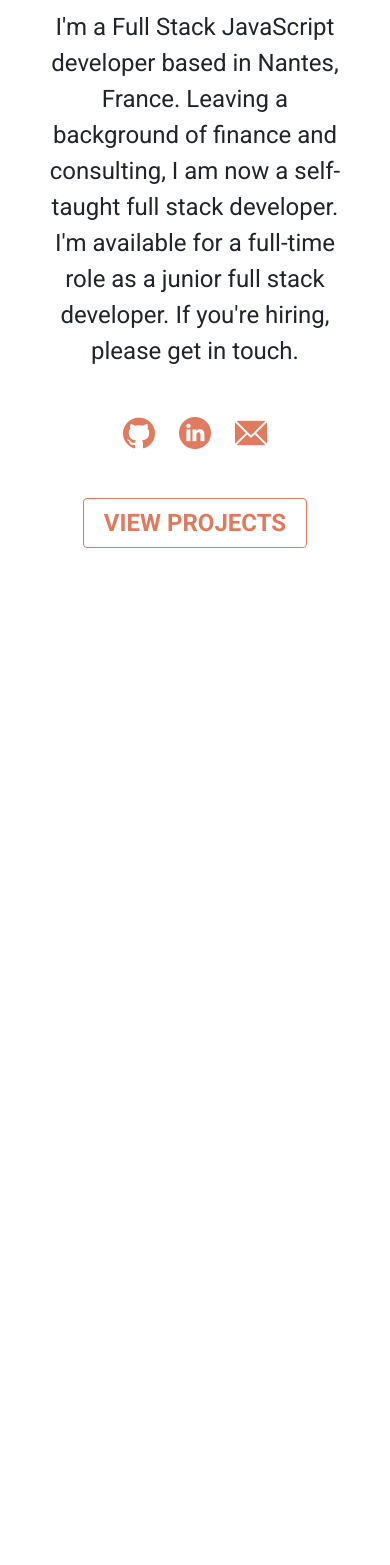
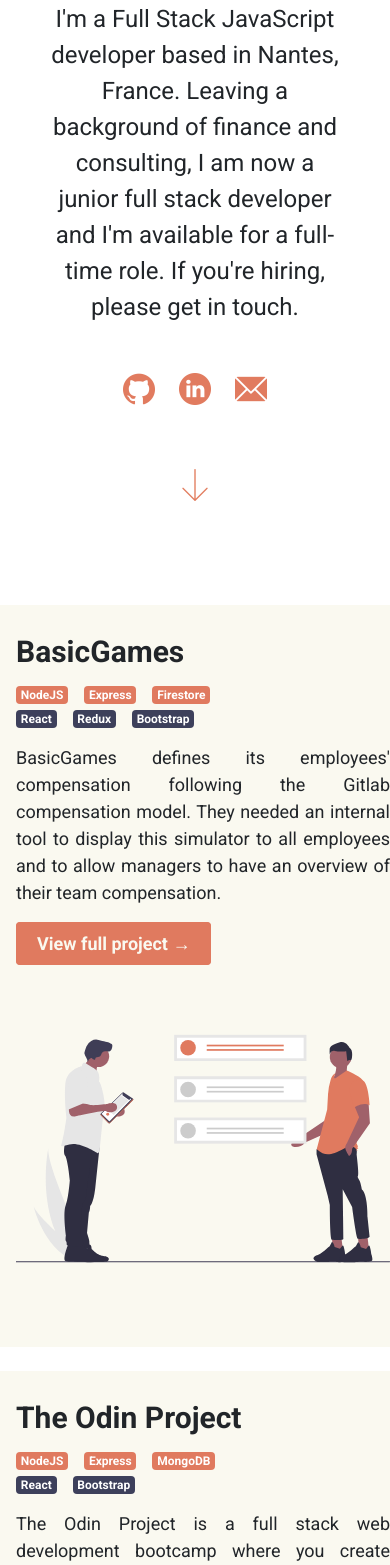
Before and after one commit to morganbonhomme/morganbonhomme.github.io, a React (Create React App) app: page / in a window 390 px wide. Shown: the part 432-1997 px from the top of the page. Before the commit the page ends 980 px from the top, so only its background shows below. Built offline with nearby package versions, Linux system fonts and the light colour scheme.

Commit message:
changed ui

```diff
--- a/src/Containers/about.js
+++ b/src/Containers/about.js
@@ -3,11 +3,21 @@
 import git from '../assets/github.png';
 import linkedin from '../assets/linkedin.png';
 import email from '../assets/email.png';
+import salarysimu from '../assets/salarysimu.svg';
+import tictactoedemo from '../assets/tictactoedemo.gif';
+import etchdemo from '../assets/etchdemo.gif';
+import nytdemo from '../assets/nytdemo.png';
+import responsivedesigndemo from '../assets/responsivedesigndemo.gif';
+import weatherdemo from '../assets/weatherdemo.png';
+import messagedemo from '../assets/messagedemo.png';
+import secretblogdemo from '../assets/secretblogdemo.png';
+import arrow from '../assets/down-arrow.png';
+
 
 
 const about = () => {
   return (
-  <div className="container">
+  <div className="container pt-5">
 
     <div className="row">
       <div className="col-12">
@@ -17,14 +27,14 @@
       </div>
       <div className="col-10 align-items-center">
         <h1 className="my-4 py-0 text-center mb-4 mt-4 color-grey font30"> Hello, I'm Morgan.</h1>
-        <h2 className="my-0 py-0 font24 text-center font24 fontregular linespace"> I'm a Full Stack JavaScript developer based in Nantes, France. Leaving a background of finance and consulting, I am now a self-taught full stack developer. I'm available for a full-time role as a junior full  stack developer. If you're hiring, please get in touch.</h2>
+        <h2 className="my-0 py-0 font24 text-center font24 fontregular linespace"> I'm a Full Stack JavaScript developer based in Nantes, France. Leaving a background of finance and consulting, I am now a junior full stack developer and I'm available for a full-time role. If you're hiring, please get in touch.</h2>
       </div>
       <div className="col-1 align-items-center">
       </div>
     </div>
 
 
-      <div className="row mt-5">
+      <div className="row my-5 ">
         <div className="col-12 mb-2">
           <div className='text-center'>
           <a href='https://github.com/morganbonhomme' target="_blank" className='imglink' > <img src={git} className='logo' alt="idpic"/> </a>
@@ -32,11 +42,106 @@
           <a href='mailto:bonhomme.morgan@gmail.com' className='imglink' target="_blank" > <img src={email} className='logo' alt="idpic"/> </a>
           </div>
         </div>
-        <div className="col-12 mt-5">
+        <div className="col-12 my-5 py-2">
           <div className='text-center'>
-          <a href='/#/projects' className='viewprojects font24 font600 rounded' > VIEW PROJECTS </a>
+
+            <img src={arrow} className='logo' alt="arrow"/>
+
           </div>
         </div>
+
+<hr></hr>
+
+        <div id="projectsabout" className="row bg-egg mt-5 pl-3 rounded">
+      <div className="col-md-6 col-12">
+        <p className='font30 font600 mt-4 mb-2'> BasicGames </p>
+        <span class="badge bg-orange text-white mr-2">NodeJS</span>
+        <span class="badge bg-orange text-white mx-2">Express</span>
+        <span class="badge bg-orange text-white mx-2">Firestore</span>
+        <br></br>
+        <span class="badge bg-darkblue text-white mr-2">React</span>
+        <span class="badge bg-darkblue text-white mx-2">Redux</span>
+        <span class="badge bg-darkblue text-white mx-2 mb-2">Bootstrap</span>
+        <p className='font18 fontregular  mt-2 mb-4 text-justify'> BasicGames defines its employees' compensation following the Gitlab compensation model. They needed an internal tool to display this simulator to all employees and to allow managers to have an overview of their team compensation.
+        </p>
+        <a href='/#/projects/salarytool' className='viewproject font18 font600 rounded' > View full project → </a>
+      </div>
+      <div className="col-md-6 col-12 text-center">
+        <object type="image/svg+xml" className="height34vh my-5 img-fluid" data={salarysimu}>
+          Your browser does not support SVG
+        </object>
+      </div>
+    </div>
+
+    <div className="row bg-egg mt-4 pl-3 rounded">
+      <div className='col-12'>
+        <p className='font30 font600 mt-4 mb-2'> The Odin Project </p>
+        <span class="badge bg-orange text-white mr-2">NodeJS</span>
+        <span class="badge bg-orange text-white mx-2">Express</span>
+        <span class="badge bg-orange text-white mx-2">MongoDB</span>
+        <br></br>
+        <span class="badge bg-darkblue text-white mr-2">React</span>
+        <span class="badge bg-darkblue text-white mx-2 mb-2">Bootstrap</span>
+        <p className='font18 fontregular  mt-2  mb-4 text-justify'> The Odin Project is a full stack web development bootcamp where you create websites with JavaScript, React and NodeJS.
+        </p>
+      </div>
+
+      <div className='col-md-4 col-12 text-center mb-5'>
+        <p className='font600'>SECRET BLOG </p>
+        <img src={secretblogdemo} className='img-fluid border mb-4 maxheight' alt="idpic"/>
+        <br></br>
+        <a href='https://fatidique-croissant-99694.herokuapp.com/' target="_blank" className='viewprojecttop rounded mr-1 mb-4' > Live demo → </a>
+        <a href='https://github.com/morganbonhomme/Members-Only' target="_blank" className='viewrepo rounded ml-1 mt-2 mb-4' > Github Repo → </a>
+      </div>
+
+      <div className='col-md-4 col-12 text-center mb-5'>
+        <p className='font600'>SIMPLE MESSAGE BOARD </p>
+        <img src={messagedemo} className='img-fluid border mb-4 maxheight' alt="idpic"/>
+        <br></br>
+        <a href='https://fast-plains-46479.herokuapp.com/' target="_blank" className='viewprojecttop rounded mr-1 mb-4' > Live demo → </a>
+        <a href='https://github.com/morganbonhomme/Message-Board' target="_blank" className='viewrepo rounded ml-1 mt-2 mb-4' > Github Repo → </a>
+      </div>
+
+      <div className='col-md-4 col-12 text-center mb-5'>
+        <p className='font600'>WEATHER APP </p>
+        <img src={weatherdemo} className='img-fluid border mb-4 maxheight' alt="idpic"/>
+        <br></br>
+        <a href='https://morganbonhomme.github.io/Weather-App/' target="_blank" className='viewprojecttop rounded mr-1 mb-4' > Live demo → </a>
+        <a href='https://github.com/morganbonhomme/Weather-App' target="_blank" className='viewrepo rounded ml-1 mt-2 mb-4' > Github Repo → </a>
+      </div>
+
+      <div className='col-md-4 col-12 text-center mb-5'>
+        <p className='font600'>RESPONSIVE DESIGN </p>
+        <img src={responsivedesigndemo} className='img-fluid border mb-4 maxheight' alt="idpic"/>
+        <br></br>
+        <a href='https://morganbonhomme.github.io/Responsive-Design/' target="_blank" className='viewprojecttop rounded mr-1 mb-4' > Live demo → </a>
+        <a href='https://github.com/morganbonhomme/Responsive-Design' target="_blank" className='viewrepo rounded ml-1 mt-2 mb-4' > Github Repo → </a>
+      </div>
+
+      <div className='col-md-4 col-12 text-center mb-5'>
+        <p className='font600'>TIC TAC TOE </p>
+        <img src={tictactoedemo} className='img-fluid border mb-4 maxheight' alt="idpic"/>
+        <br></br>
+        <a href='https://morganbonhomme.github.io/Tic-Tac-Toe/' target="_blank" className='viewprojecttop rounded mr-1 mb-4' > Live demo → </a>
+        <a href='https://github.com/morganbonhomme/Tic-Tac-Toe' target="_blank" className='viewrepo rounded ml-1 mt-2 mb-4' > Github Repo → </a>
+      </div>
+
+      <div className='col-md-4 col-12 text-center mb-5'>
+        <p className='font600'>FLEXBOX PRACTICE </p>
+        <img src={nytdemo} className='img-fluid border mb-4 maxheight' alt="idpic"/>
+        <br></br>
+        <a href='https://morganbonhomme.github.io/NYT-Article/' target="_blank" className='viewprojecttop rounded mr-1 mb-4' > Live demo → </a>
+        <a href='https://github.com/morganbonhomme/NYT-Article' target="_blank" className='viewrepo rounded ml-1 mt-2 mb-4' > Github Repo → </a>
+      </div>
+      <div className='col-md-4 col-12 text-center mb-5'>
+        <p className='font600'>ETCH-A-SKETCH </p>
+        <img src={etchdemo} className='img-fluid border mb-4 maxheight' alt="idpic"/>
+        <br></br>
+        <a href='https://morganbonhomme.github.io/Etch-A-Sketch/' target="_blank" className='viewprojecttop rounded mr-1 mb-4' > Live demo → </a>
+        <a href='https://github.com/morganbonhomme/Etch-A-Sketch' target="_blank" className='viewrepo rounded ml-1 mt-2 mb-4' > Github Repo → </a>
+      </div>
+    </div>
+
 
       </div>
 
--- a/src/Containers/contact.js
+++ b/src/Containers/contact.js
@@ -9,7 +9,7 @@
 return (
 
 
-  <div className="row mt-5">
+  <div className="row mt-5 pt-5">
 
 <div className="col-12 mb-4">
         <img src={idPicture} className="mx-auto mt-5 d-block size20vh rounded-circle img-thumbnail" alt="idpic"/>
--- a/src/Containers/navbar.js
+++ b/src/Containers/navbar.js
@@ -2,7 +2,7 @@
 
 const navbar = (props) => {
   return (
-    <nav className="navbar navbar-dark bg-darkblue navbar-expand-lg">
+    <nav className="navbar navbar-dark bg-darkblue fixed-top navbar-expand-lg">
       <button className="navbar-toggler" type="button" data-toggle="collapse" data-target="#navbarNavAltMarkup" aria-controls="navbarNavAltMarkup" aria-expanded="false" aria-label="Toggle navigation">
         <span className="navbar-toggler-icon"></span>
       </button>
--- a/src/Containers/projects.js
+++ b/src/Containers/projects.js
@@ -11,10 +11,12 @@
 
 const project = () => {
   return (
-  <div className="container">
+
+
+  <div className="container pt-5">
     <div className="row bg-egg mt-4 pl-3 rounded">
       <div className="col-md-6 col-12">
-        <p className='font30 font600 mt-4 mb-2'> Basic Games </p>
+        <p className='font30 font600 mt-4 mb-2'> BasicGames </p>
         <span class="badge bg-orange text-white mr-2">NodeJS</span>
         <span class="badge bg-orange text-white mx-2">Express</span>
         <span class="badge bg-orange text-white mx-2">Firestore</span>
--- a/src/Containers/salarytool.js
+++ b/src/Containers/salarytool.js
@@ -5,20 +5,21 @@
 
 const salarytool = () => {
   return (
-    <div className='container'>
+    <div className='container pt-5'>
       <div className='row mt-5 bg-egg rounded p-2'>
-        <h1 className="mx-auto my-2 color-darkblue"> SALARY SIMULATOR </h1>
-        <div className='col-12 mb-4'>
-          <h2 className="my-2 py-0 titleprojectpage"> CONTEXT : </h2>
+        <h1 className="mx-auto my-2 pt-4 color-darkblue font-weight-bold"> Salary Simulator </h1>
+        <div className='col-12 mb-4 pt-4'>
+          <h2 className="my-2 py-0 titleprojectpage font-weight-bold"> Context : </h2>
           <h3 className="m-0 p-0 font24 text-justify font18 fontregular"> BasicGames is an hyper-casual mobile gaming company, creating and publishing its own games worldwide. They define their employees' compensation following the Gitlab compensation model. </h3>
         </div>
         <div className='col-12 mb-4'>
-          <h2 className="my-2 py-0 titleprojectpage"> OBJECTIVE : </h2>
+          <h2 className="my-2 py-0 titleprojectpage font-weight-bold"> Objective : </h2>
           <h3 className="m-0 p-0 font24 text-justify font18 fontregular"> They needed an internal tool to display this simulator to all employees and to allow managers to have an overview of their team compensation.
           </h3>
         </div>
         <div className='col-12 mb-4'>
-          <h2 className="my-2 py-0 titleprojectpage"> RESULT : </h2>
+          <h2 className="my-2 py-0 titleprojectpage font-weight-bold"> Result : </h2>
+          <p className='text-center font18 font-weight-bold bg-dark text-white linespace'> Of course the data has been changed due to confidentiality reasons. </p>
           <h3 className="m-0 mb-3 p-0 font24 text-justify font18 fontregular linespace"> You can log in with these fake accounts :
           <br></br>
           <br></br>
```
Also changed, not shown: src/assets/down-arrow.png (added).
